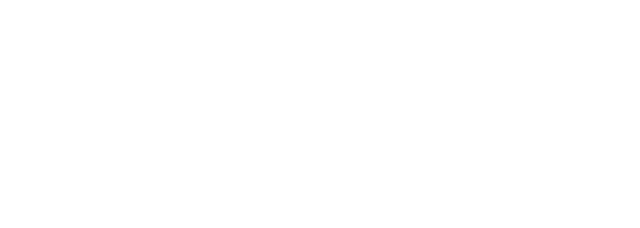
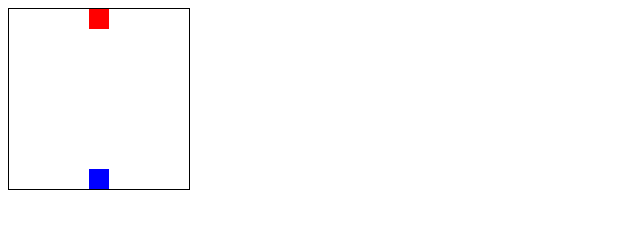
Before and after one commit to Cordovas-cmd/frogger, a plain HTML site: page index.html in a window 1280 px wide. Shown: the whole page, without its empty margins (0-640 px from the left). Drawn offline with Linux system fonts and the light colour scheme.

Commit message:
added the styles for all of the div elements inside the grid to fit, colored starting and ending point

```diff
--- a/index.html
+++ b/index.html
@@ -5,6 +5,7 @@
     <meta http-equiv="X-UA-Compatible" content="IE=edge">
     <meta name="viewport" content="width=device-width, initial-scale=1.0">
     <title>Frogger</title>
+    <link rel="stylesheet" type="text/css" href="styles.css" />
 </head>
 <body>
     <div class="grid" >
--- a/styles.css
+++ b/styles.css
@@ -0,0 +1,20 @@
+.grid {
+    border: 1px solid black;
+    height: 180px;
+    width: 180px;
+    display: flex;
+    flex-wrap: wrap;
+}
+
+.grid div {
+    height: 20px;
+    width: 20px;
+}
+
+.ending-block {
+    background-color: red;
+}
+
+.starting-block {
+    background-color: blue;
+}
```
